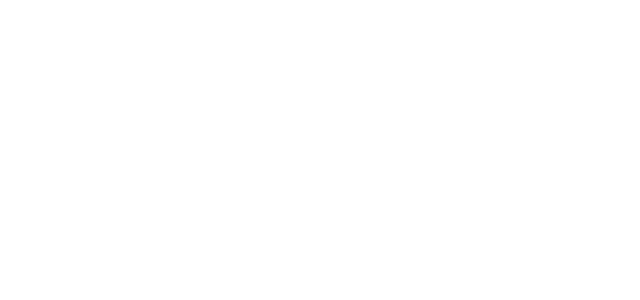
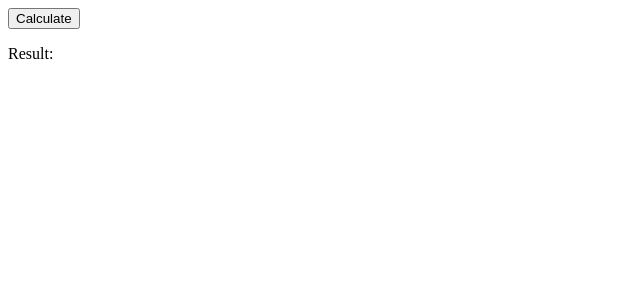
Before and after one commit to moonc4ke/iproyal-calculator-challenge, a Vue app: page / in a window 1280 px wide. Shown: the top 300 px of the page, without its empty margins (0-640 px from the left). Built offline with nearby package versions, Linux system fonts and the light colour scheme.

Commit message:
Add CalculatorResult component with implementation for displaying result

```diff
--- a/src/components/CalculatorBase.vue
+++ b/src/components/CalculatorBase.vue
@@ -1,7 +1,7 @@
 <script setup lang="ts">
 import { ref, provide } from 'vue';
 import { type HistoryItem } from '@/types/types';
-// import CalculatorResult from './CalculatorResult.vue';
+import CalculatorResult from './CalculatorResult.vue';
 
 const num1 = ref<number>(0);
 const num2 = ref<number>(0);
@@ -116,6 +116,6 @@ provide('clearHistory', clearHistory);
 
 <template>
   <div>
-    <!-- <CalculatorResult /> -->
+    <CalculatorResult />
   </div>
 </template>
--- /dev/null
+++ b/src/components/CalculatorResult.vue
@@ -0,0 +1,17 @@
+<script setup lang="ts">
+import { inject, type Ref } from 'vue';
+// import CalculatorHistory from './CalculatorHistory.vue';
+
+const result = inject<Ref<number | null>>('result');
+const calculate = inject<() => void>('calculate');
+const errorMessage = inject<Ref<string>>('errorMessage');
+</script>
+
+<template>
+  <div>
+    <!-- <CalculatorHistory /> -->
+    <button @click="calculate" type="button">Calculate</button>
+    <p v-if="errorMessage">{{ errorMessage }}</p>
+    <p>Result: {{ result }}</p>
+  </div>
+</template>
```
